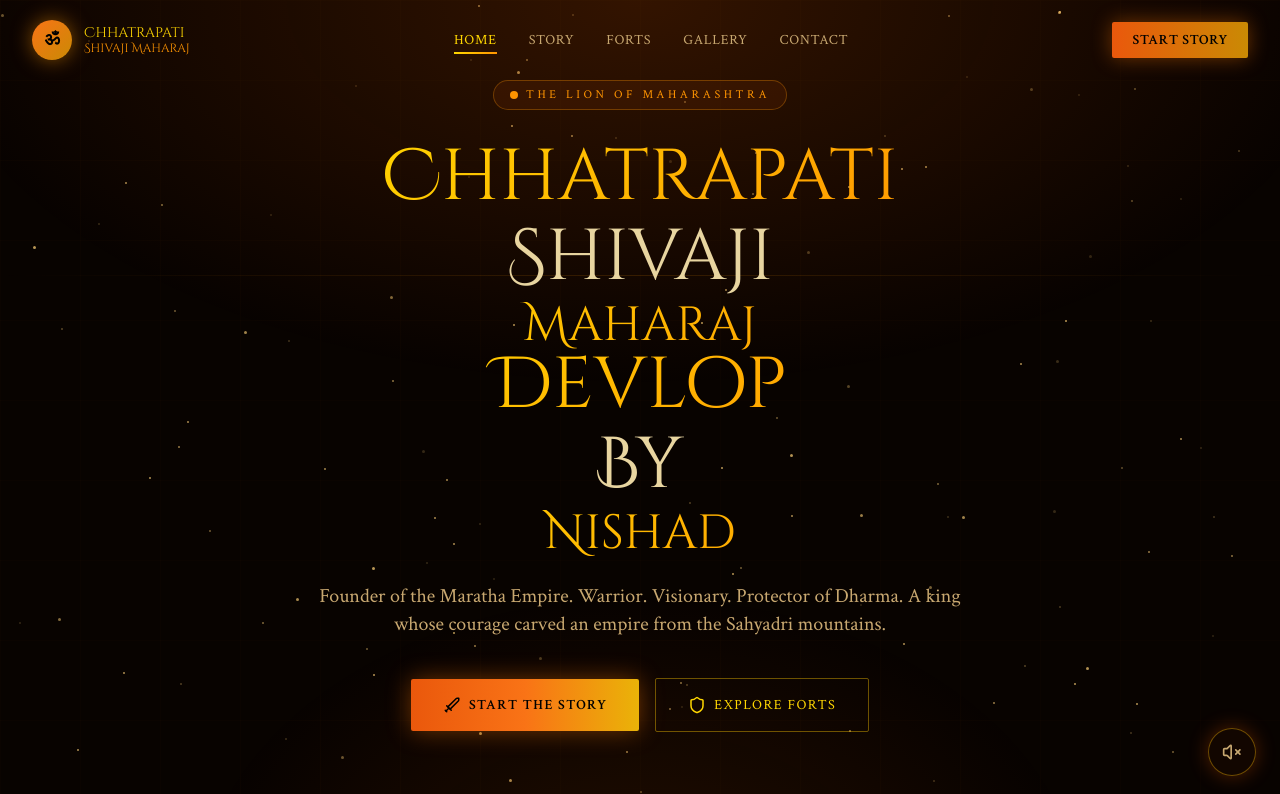
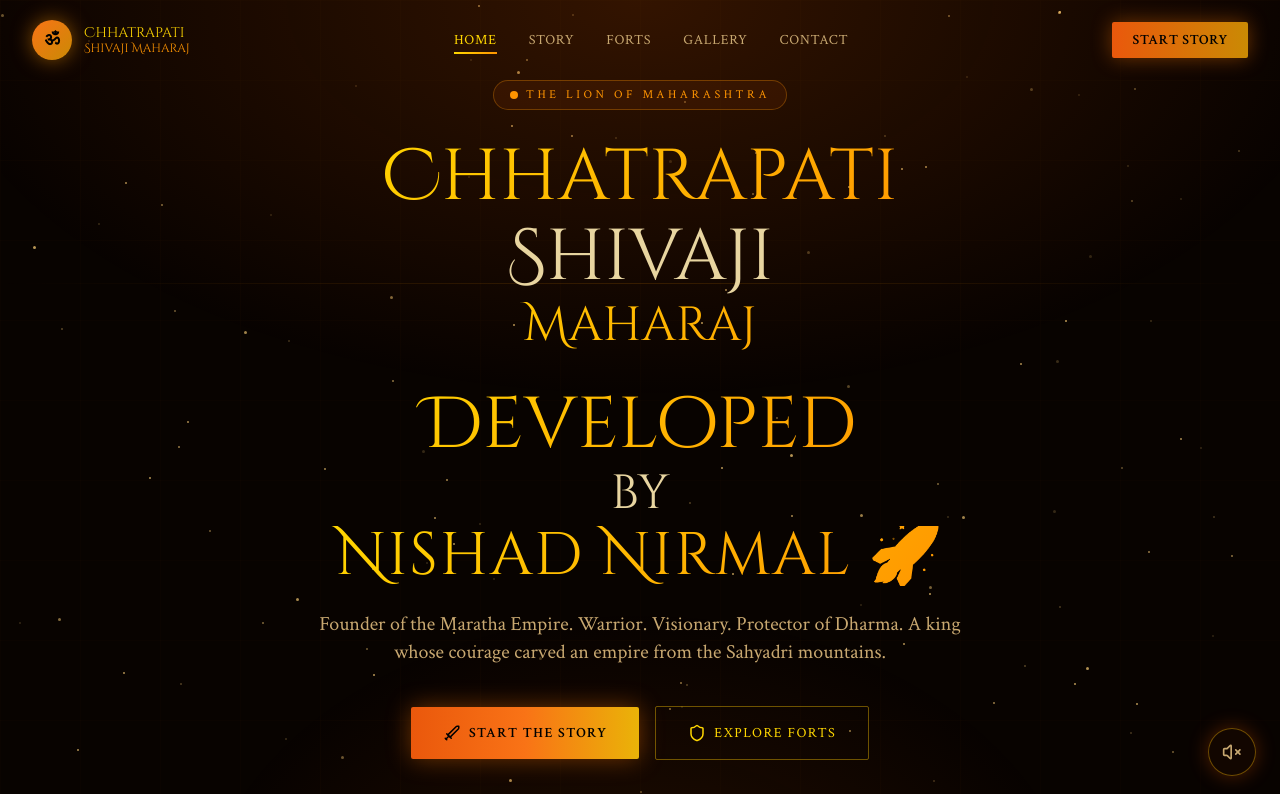
Before and after one commit to nishadnirmal0007-spec/shivaji-maharaj-website, a React (Vite) app: page / in a window 1280 px wide. Shown: the top 794 px of the page. Built offline with nearby package versions, Linux system fonts and the light colour scheme.

Commit message:
new change

```diff
--- a/src/pages/Home.jsx
+++ b/src/pages/Home.jsx
@@ -70,15 +70,19 @@ export default function Home() {
               Maharaj
             </h1>
 
-              <h1 className="font-display text-4xl sm:text-5xl md:text-7xl text-gradient leading-[1.1] mb-2">
-              Devlop
-            </h1>
-            <h1 className="font-display text-4xl sm:text-5xl md:text-7xl text-[#e8d5a0] leading-[1.1] mb-2">
-              By
-            </h1>
-            <h1 className="font-display text-3xl sm:text-4xl md:text-5xl text-gradient leading-[1.2]">
-              Nishad
-            </h1>
+             <div className="text-center mt-10">
+  <h1 className="font-display text-4xl sm:text-5xl md:text-7xl text-gradient leading-[1.1] mb-2">
+    Developed
+  </h1>
+
+  <h2 className="font-display text-3xl sm:text-4xl md:text-5xl text-[#e8d5a0] mb-2">
+    by
+  </h2>
+
+  <h3 className="font-display text-4xl sm:text-5xl md:text-6xl text-gradient tracking-wide">
+    Nishad Nirmal 🚀
+  </h3>
+</div>
           </motion.div>
 
           {/* Subtitle */}
```
